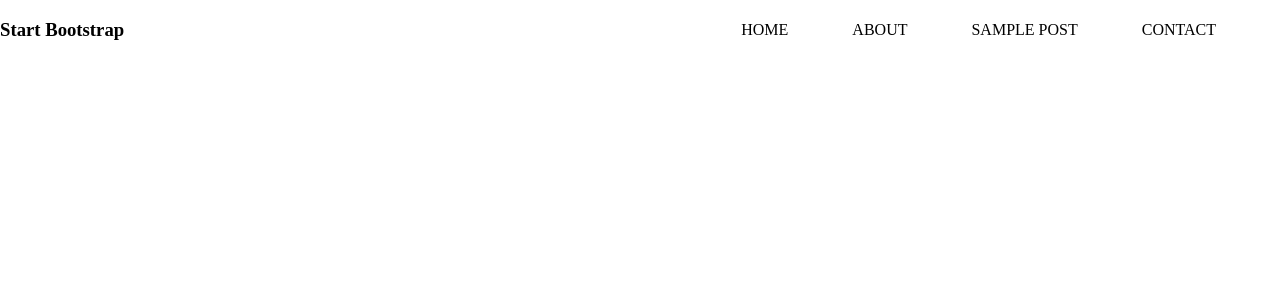
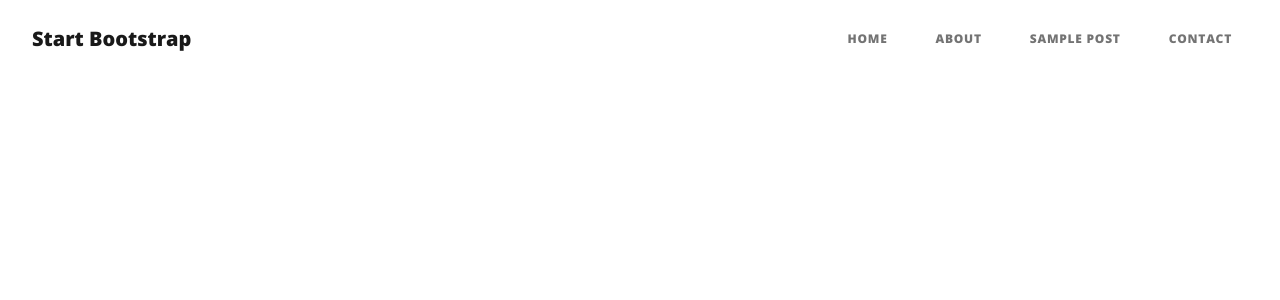
Before and after one commit to Coding-Cowboy74/developments, a React (Vite) app in the folder exercises/Level-03/Bloggin-Props/: page / in a window 1280 px wide. Shown: the top 300 px of the page. Built offline with nearby package versions, Linux system fonts and the light colour scheme.

Commit message:
updated and possibly finished the navigation menu compoenent for the time being

```diff
--- a/exercises/Level-03/Bloggin-Props/index.html
+++ b/exercises/Level-03/Bloggin-Props/index.html
@@ -4,6 +4,13 @@
     <meta charset="UTF-8" />
     <link rel="icon" type="image/svg+xml" href="/vite.svg" />
     <meta name="viewport" content="width=device-width, initial-scale=1.0" />
+
+    <!--  Fonts Section -->
+    <!--  Google Fonts  -->
+    <link rel="preconnect" href="https://fonts.googleapis.com">
+    <link rel="preconnect" href="https://fonts.gstatic.com" crossorigin>
+    <link href="https://fonts.googleapis.com/css2?family=Open+Sans:ital,wght@0,400;0,600;0,700;0,800;1,300;1,400;1,600;1,700;1,800&display=swap" rel="stylesheet">
+
     <title>Blogging Props</title>
   </head>
   <body>
--- a/exercises/Level-03/Bloggin-Props/src/index.css
+++ b/exercises/Level-03/Bloggin-Props/src/index.css
@@ -14,6 +14,17 @@
 
 nav > h3 {
     margin-right: auto;
+    font-weight: 800;
+    font-family: 'Open Sans', sans-serif;
+    font-size: 1.25rem;
+    color: rgba(0, 0, 0, 0.9);
+    padding-top: 0.3125rem;
+    padding-bottom: 0.3125rem;
+    padding-right: 1rem;
+}
+
+h3 {
+    margin-left: 2rem;
 }
 
 ul {
@@ -22,8 +33,12 @@
 
 ul li {
     list-style: none;
-    color: black;
+    color: rgba(0, 0, 0, 0.55);
     padding-right: 4em;
+    font-family: 'Open Sans', sans-serif;
+    font-size: 0.75rem;
+    font-weight: 800;
+    letter-spacing: 0.0625em;
 }
 
 a {
```
Also changed, not shown: exercises/Level-03/Bloggin-Props/font-types.txt (added).
